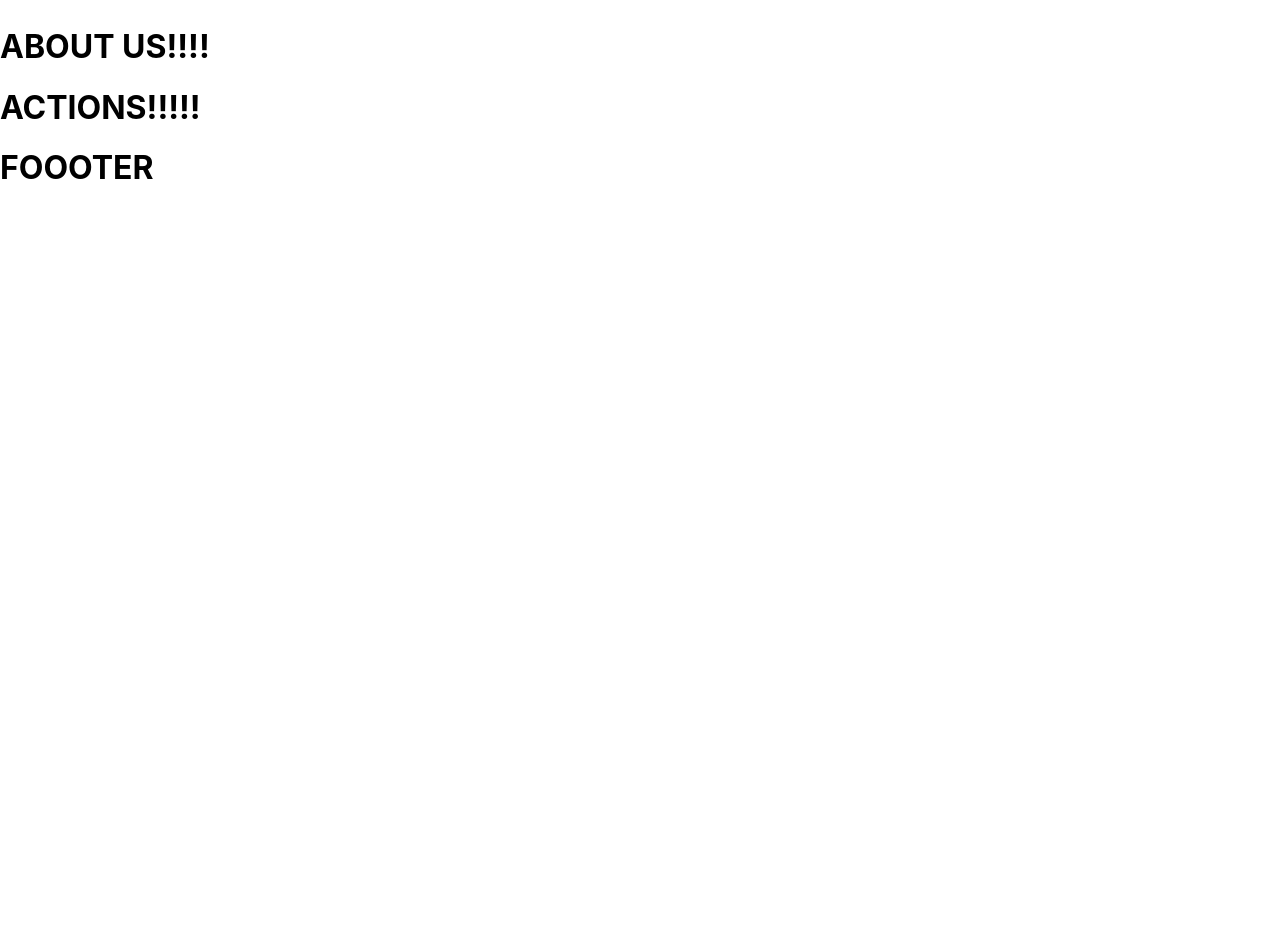
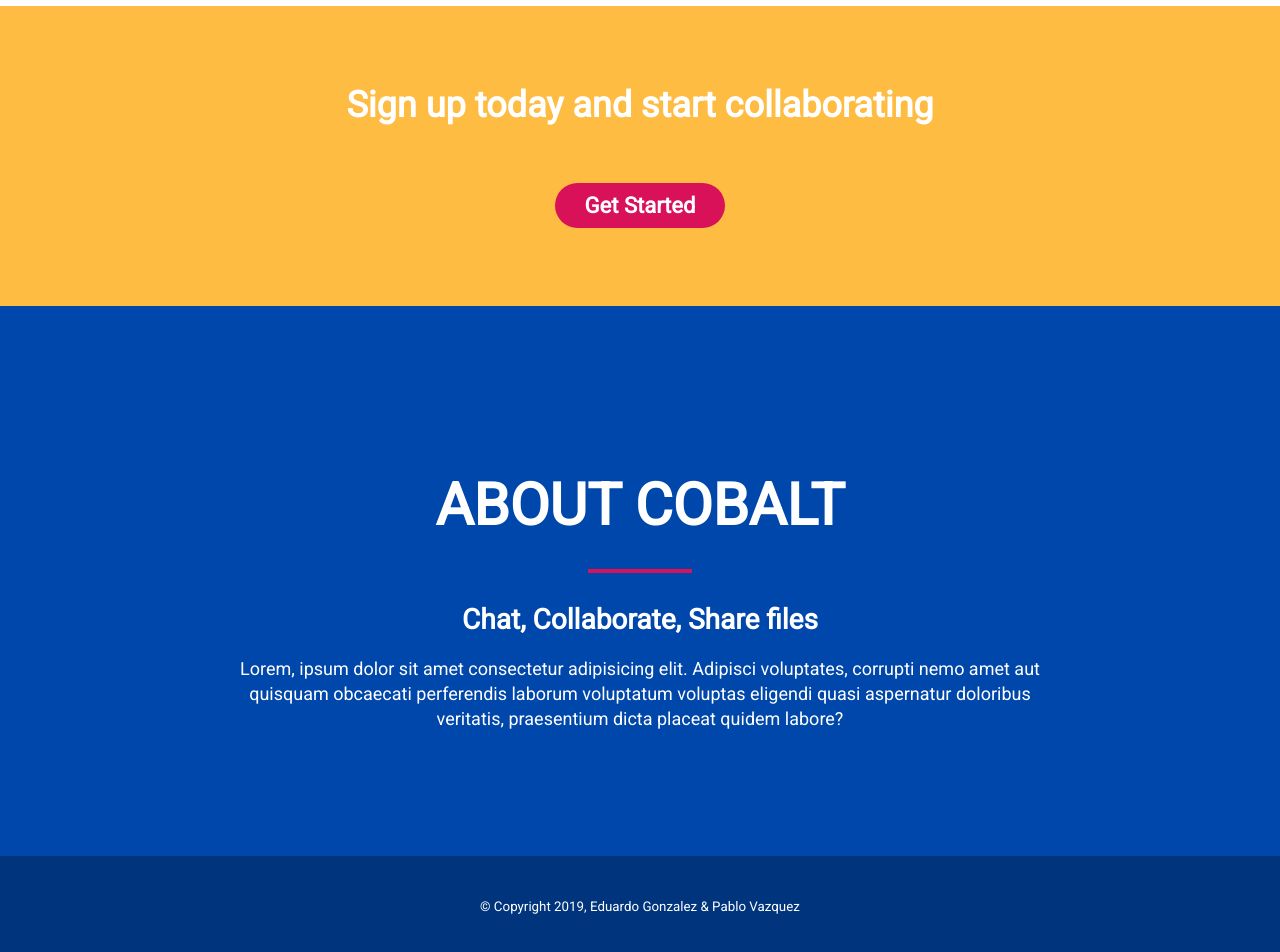
Before and after one commit to ironwookies/cobalt-front-end, a React (Create React App) app: page / in a window 1280 px wide. Shown: the part 734-1686 px from the top of the page. Before the commit the page ends 943 px from the top, so only its background shows below. Built offline with nearby package versions, Linux system fonts and the light colour scheme.

Commit message:
front-end-components for landing

```diff
--- a/src/App.js
+++ b/src/App.js
@@ -1,6 +1,8 @@
 import React, { Component } from 'react';
 import { Switch, Route } from 'react-router-dom';
 import Home from './components/home/Home';
+import Login from './components/login/Login';
+import Signup from './components/signup/Signup';
 
 import './App.css';
 
@@ -17,6 +19,12 @@
             <Route exact path='/' render={()=>
               <Home />
             }/>
+            <Route exact path='/login' render={()=>
+              <Login />
+            }/>
+            <Route exact path='/signup' render={()=>
+              <Signup />
+            }/>
           </Switch>
       </div>
     )
--- a/src/components/about/About.js
+++ b/src/components/about/About.js
@@ -1,9 +1,27 @@
-import React from 'react'
+import React from 'react';
+import './about.css';
 
 export default function About() {
     return (
-        <div>
-            <h1>ABOUT US!!!!</h1>
+        <div className='about-container'>
+            <div className="about-wrapper">
+                <div className="section-header">
+                    <h1>ABOUT COBALT</h1>
+                    <hr/>
+                </div>
+                <div className="article-content">
+                    <div className="article-section">
+                        <h3>Chat, Collaborate, Share files</h3>
+                        <p>
+                            Lorem, ipsum dolor sit amet consectetur adipisicing
+                             elit. Adipisci voluptates, corrupti nemo amet aut
+                             quisquam obcaecati perferendis laborum voluptatum
+                             voluptas eligendi quasi aspernatur doloribus veritatis,
+                             praesentium dicta placeat quidem labore?
+                        </p>
+                    </div>
+                </div>
+            </div>
         </div>
     )
 }
--- /dev/null
+++ b/src/components/about/about.css
@@ -0,0 +1,78 @@
+.about-container{
+    background: #0047ab;
+    width: 100%;
+    height: 450px;
+    display: flex;
+    justify-content: center;
+    align-items: center;
+    padding: 50px 0px 50px 0px;
+}
+
+.about-wrapper{
+    width: 80%;
+    height: 450px;
+    display: flex;
+    flex-direction: column;
+    justify-content: center;
+    align-items: center;
+}
+
+.section-header{
+    width: 100%;
+    height: auto;
+    display: flex;
+    flex-direction: column;
+    justify-content: center;
+    align-items: center;
+    margin: 40px 0px 20px 0px;
+}
+
+.section-header h1{
+    width: 100%;
+    text-align: center;
+    font-size: 58px;
+    font-family: 'Roboto';
+    color: white;
+    font-weight: bolder;
+    margin: 0px 0px 0px 0px;
+}
+
+.section-header hr{
+    width: 100px;
+    border: solid 2px #d81159;
+    margin: 30px 0px 0px 0px;
+}
+
+.article-content{
+    width: 100%;
+    height: auto;
+    display: flex;
+    justify-content: center;
+    align-items: center;
+}
+
+.article-section{
+    width: 80%;
+}
+
+.article-section h3{
+    width: 100%;
+    font-family: 'Roboto';
+    font-size: 28px;
+    color: white;
+    font-weight: 900;
+    margin: 10px 10px 20px 0px;
+    padding: 0px;
+    text-align: center;
+}
+
+.article-section p{
+    font-family: 'Roboto';
+    font-weight: 400;
+    font-size: 18px;
+    color: white;
+    margin: 0px;
+    padding: 0px;
+    line-height: 25px;
+    text-align: center;
+}
--- a/src/components/action/Action.js
+++ b/src/components/action/Action.js
@@ -1,9 +1,17 @@
-import React from 'react'
+import React from 'react';
+import './action.css';
+import { NavLink } from 'react-router-dom';
 
 export default function Action() {
     return (
-        <div>
-            <h1>ACTIONS!!!!!</h1>
+        <div className='action-section'>
+            <div className="action-wrapper">
+                <div className="action-text">
+                    <h1>Sign up today and start collaborating</h1>
+                    {/* <hr/> */}
+                </div>
+                <NavLink className='get-started' exact to={'/singup'}>Get Started</NavLink>
+            </div>
         </div>
     )
 }
--- /dev/null
+++ b/src/components/action/action.css
@@ -0,0 +1,56 @@
+.action-section{
+    background: #ffbc42;
+    width: 100%;
+    height: 200px;
+    display: flex;
+    justify-content: center;
+    align-items: center;
+    padding: 50px 0px;
+}
+
+.action-wrapper{
+    width: 80%;
+    height: 200px;
+    display: flex;
+    flex-direction: column;
+    justify-content: space-around;
+    align-items: center;
+}
+
+.action-text{
+    width: 100%;
+    height: auto;
+}
+
+.action-text h1{
+    width: 100%;
+    height: auto;
+    margin: 0px;
+    padding: 0px;
+    color: white;
+    font-family: 'Roboto';
+    font-size: 36px;
+    font-weight: bolder;
+    text-align: center;
+}
+
+.action-text hr{
+    background: #d81159;
+    width: 75px;
+    height: 3px;
+    border: none;
+    margin: 20px 0px 0px 75px;
+}
+
+.get-started{
+    text-decoration: none;
+    background: #d81159;
+    padding: 10px 30px;
+    border-radius: 25px;
+    color: white;
+    font-weight: bolder;
+    font-family: 'Roboto';
+    font-size: 22px;
+    margin: 0px;
+    float: none;
+}
--- a/src/components/body/Body.js
+++ b/src/components/body/Body.js
@@ -8,7 +8,7 @@
                 <img src="/imgs/graphic-1.png" alt=""/>
            </div>
            <div className='body-tag-line'>
-               <h1>Connect, chat, collaborate, share files, empower your team with Cobalt</h1>
+               <h1>Connect, chat, collaborate, share files, empower your team with <span>Cobalt</span></h1>
                <hr/>
            </div>
         </div>
--- a/src/components/body/body.css
+++ b/src/components/body/body.css
@@ -3,12 +3,11 @@
     width: 100%;
     min-height: 650px;
     display: flex;
-    justify-content: space-around;
+    justify-content: center;
     align-items: center;
 }
 
 .body-graphic{
-    background: pink;
     width: 40%;
     height: 450px;
     display: flex;
@@ -19,7 +18,26 @@
 }
 
 .body-tag-line{
-    background: violet;
     width: 40%;
     height: 450px;
+    display: flex;
+    justify-content: center;
+    align-items: center;
 }
+
+.body-tag-line h1{
+    width: 100%;
+    font-size: 52px;
+    color:#0047ab;
+    font-family: 'Roboto';
+    font-weight: bold;
+    margin: -40px 0px 0px 0px;
+}
+
+.body-tag-line h1 span{
+    width: 100%;
+    font-size: 52px;
+    color: #0047ab;
+    font-family: 'Roboto';
+    font-weight: bold;
+}
--- a/src/components/footer/Footer.js
+++ b/src/components/footer/Footer.js
@@ -1,9 +1,12 @@
-import React from 'react'
+import React from 'react';
+import './footer.css';
 
 export default function Footer() {
     return (
-        <div>
-            <h1>FOOOTER</h1>
+        <div className='footer-container'>
+            <div className="footer-wrapper">
+                <small>&copy; Copyright 2019, Eduardo Gonzalez &amp; Pablo Vazquez</small>
+            </div>
         </div>
     )
 }
--- /dev/null
+++ b/src/components/footer/footer.css
@@ -0,0 +1,21 @@
+.footer-container{
+    background: #00357e;
+    width: 100%;
+    height: 100px;
+    display: flex;
+    justify-content: center;
+    align-items: center;
+}
+
+.footer-wrapper{
+    width: 80%;
+    height: 100%;
+    display: flex;
+    justify-content: center;
+    align-items: center;
+}
+
+.footer-wrapper small{
+    font-family: 'Roboto';
+    color: white;
+}
--- a/src/components/home/Home.js
+++ b/src/components/home/Home.js
@@ -10,8 +10,8 @@
         <div className='home-container'>
              <Navbar></Navbar>
              <Body></Body>
+             <Action></Action>
              <About></About>
-             <Action></Action>
              <Footer></Footer>
         </div>
     )
```
